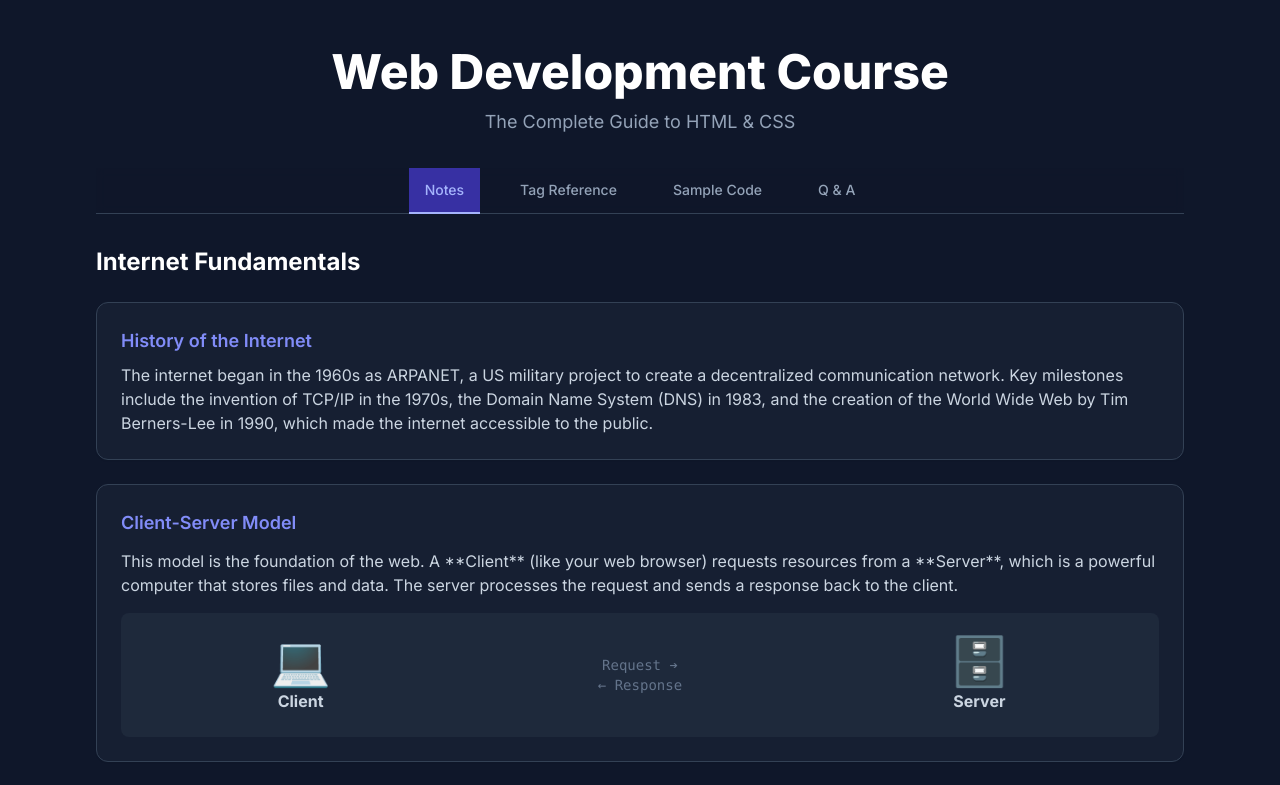
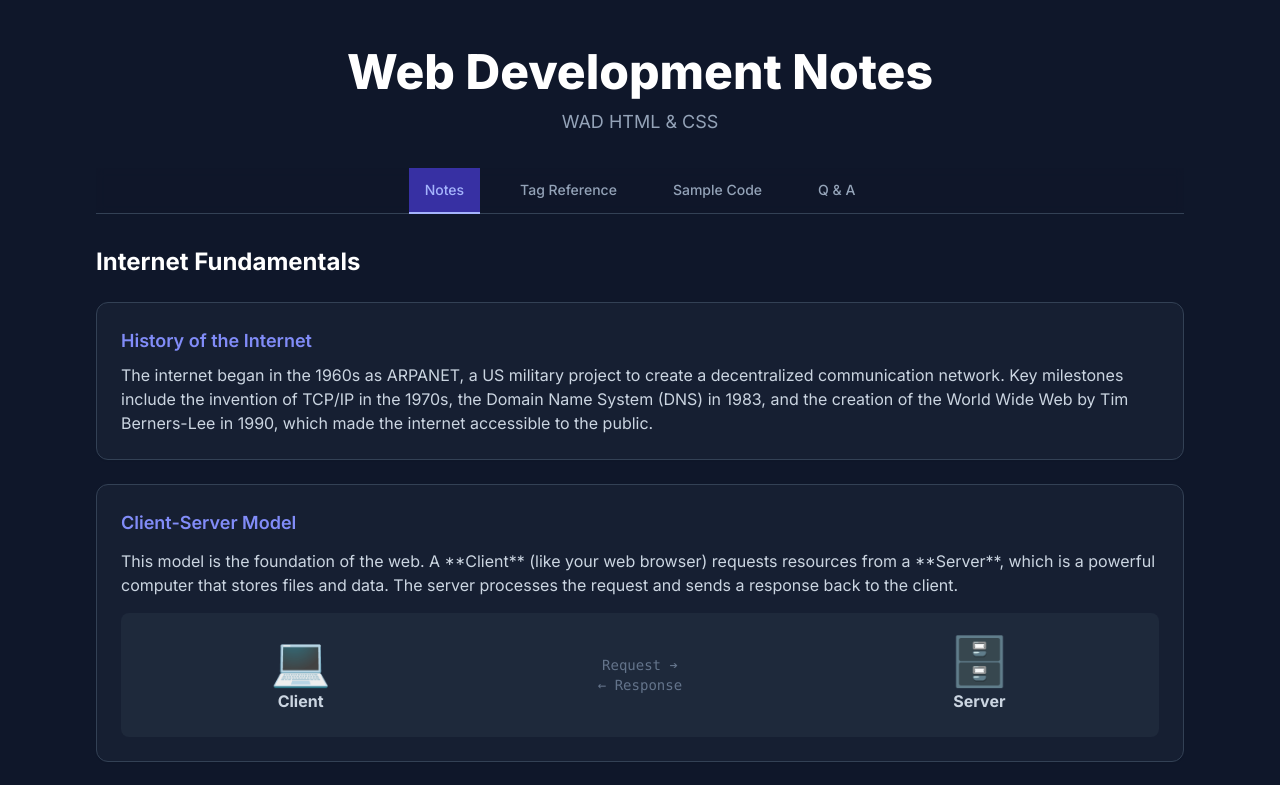
Before and after one commit to AdityaMehta2006/html-css-guide, a plain HTML site: page index.html in a window 1280 px wide. Shown: the top 785 px of the page. Drawn offline with nearby package versions, Linux system fonts and the light colour scheme.

Commit message:
Update index.html

```diff
--- a/index.html
+++ b/index.html
@@ -3,7 +3,7 @@
 <head>
     <meta charset="UTF-8">
     <meta name="viewport" content="width=device-width, initial-scale=1.0">
-    <title>Interactive Web Dev Course | HTML & CSS</title>
+    <title>WAD notes</title>
     <!-- Tailwind CSS from CDN -->
     <script src="https://cdn.tailwindcss.com"></script>
     <!-- Google Fonts: Inter -->
@@ -46,8 +46,8 @@
 
         <!-- Header -->
         <header class="text-center mb-8">
-            <h1 class="text-4xl md:text-5xl font-extrabold text-white mb-3">Web Development Course</h1>
-            <p class="text-lg text-slate-400">The Complete Guide to HTML & CSS</p>
+            <h1 class="text-4xl md:text-5xl font-extrabold text-white mb-3">Web Development Notes</h1>
+            <p class="text-lg text-slate-400">WAD HTML & CSS</p>
         </header>
 
         <!-- Tab Navigation -->
```
